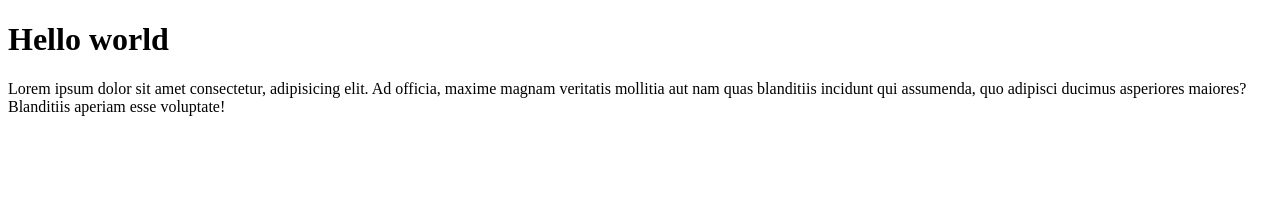
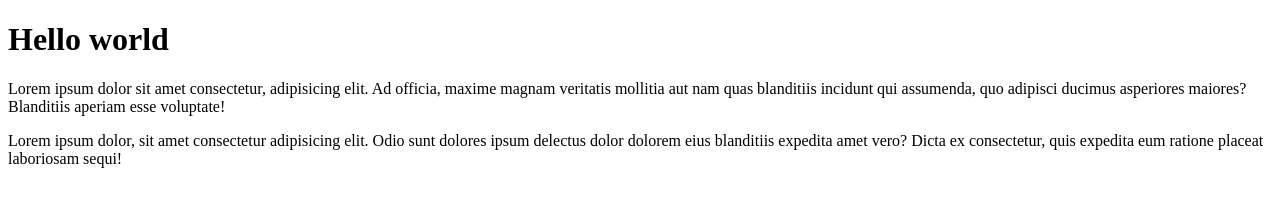
Before and after one commit to anggitsetiawan10/repo-mencoba-upload-dari-git, a plain HTML site: page index.html in a window 1280 px wide. Drawn offline with Linux system fonts and the light colour scheme.

Commit message:
Mencoba merubah index.html

```diff
--- a/index.html
+++ b/index.html
@@ -10,5 +10,8 @@
     <p>
         Lorem ipsum dolor sit amet consectetur, adipisicing elit. Ad officia, maxime magnam veritatis mollitia aut nam quas blanditiis incidunt qui assumenda, quo adipisci ducimus asperiores maiores? Blanditiis aperiam esse voluptate!
     </p>
+    <p>
+        Lorem ipsum dolor, sit amet consectetur adipisicing elit. Odio sunt dolores ipsum delectus dolor dolorem eius blanditiis expedita amet vero? Dicta ex consectetur, quis expedita eum ratione placeat laboriosam sequi!
+    </p>
 </body>
 </html>
```
